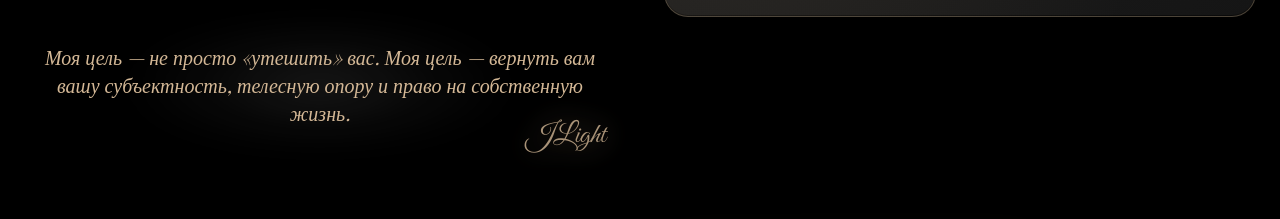
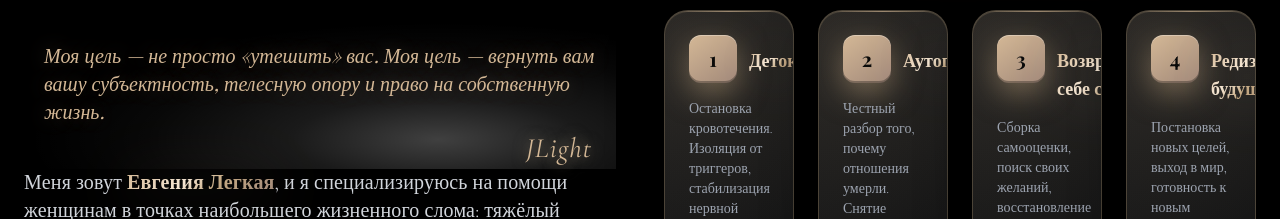
Before and after one commit to EvgLight/marafon14day, a plain HTML site: page index.html in a window 1280 px wide. Shown: the part 3562-3781 px from the top of the page. Drawn offline with nearby package versions, Linux system fonts and the light colour scheme; a web font is replaced by a local one.

Commit message:
Update index.html

```diff
--- a/index.html
+++ b/index.html
@@ -609,14 +609,20 @@ html { scroll-behavior: smooth; }
 </div>
 </div>
 
-<!-- Цитата под фото без рамки, с логотипом JLight -->
-<div class="quote-with-logo mt-4">
-<p class="text-base sm:text-lg md:text-xl italic serif leading-relaxed relative z-10" style="color: #D4B896;">
-Моя цель — не просто «утешить» вас. Моя цель — вернуть вам вашу субъектность, телесную опору и право на собственную жизнь.
-</p>
-<!-- Логотип JLight в правом нижнем углу -->
-<div class="signature" style="position: absolute; bottom: 0; right: 10px; font-size: 28px; color: #D4B896; opacity: 0.8; filter: drop-shadow(0 0 15px rgba(212, 184, 150, 0.5));">JLight</div>
-</div>
+<!-- Цитата под фото с эффектом свечения и логотипом JLight -->
+<div class="mt-6 relative" style="min-height: 140px; padding: 20px;">
+  <!-- Фоновое свечение -->
+  <div class="absolute inset-0" style="background: radial-gradient(ellipse at 70% 80%, rgba(255,255,255,0.25) 0%, rgba(255,255,255,0.1) 25%, rgba(255,255,255,0.03) 50%, transparent 70%); pointer-events: none;"></div>
+
+  <!-- Цитата -->
+  <p class="text-base sm:text-lg md:text-xl italic serif leading-relaxed relative z-10 mb-6" style="color: #D4B896; text-shadow: 0 0 20px rgba(212, 184, 150, 0.3);">
+    Моя цель — не просто «утешить» вас. Моя цель — вернуть вам вашу субъектность, телесную опору и право на собственную жизнь.
+  </p>
+
+  <!-- Логотип JLight в правом нижнем углу -->
+  <div class="absolute bottom-0 right-4 sm:right-6 z-10" style="font-family: 'Cormorant Garamond', serif; font-style: italic; font-size: 28px; color: #D4B896; text-shadow: 0 0 15px rgba(212, 184, 150, 0.6), 0 0 30px rgba(255,255,255,0.3); letter-spacing: 1px;">
+    JLight
+  </div>
 </div>
 
 <!-- Текст справа -->
```
